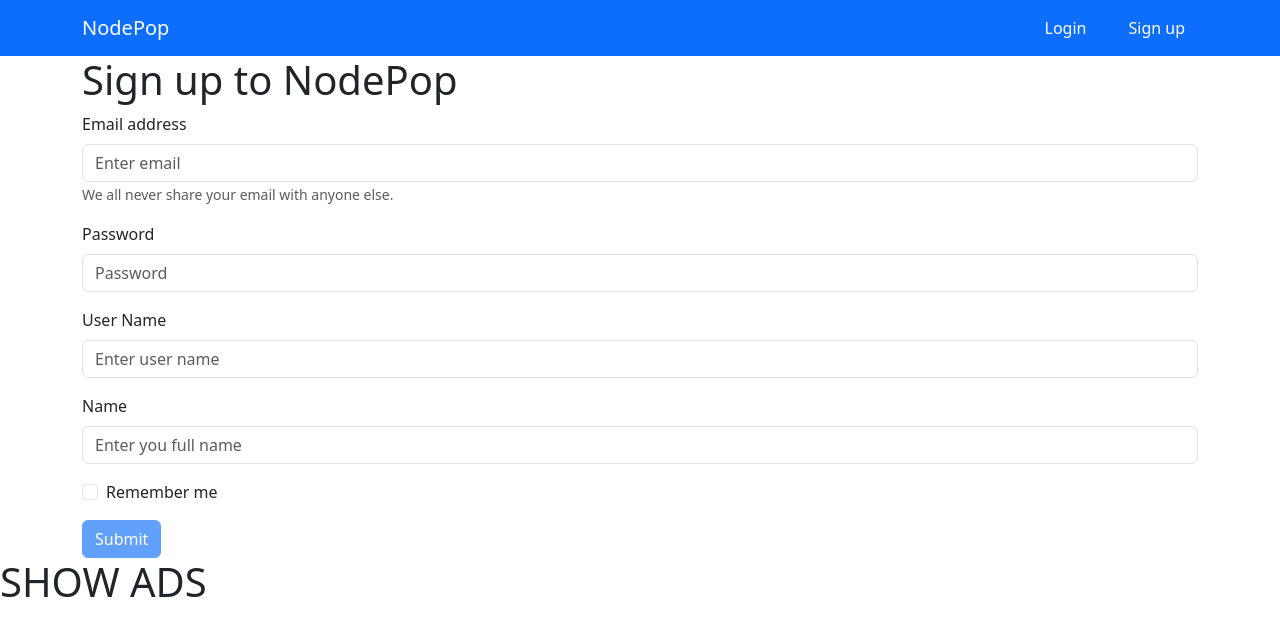
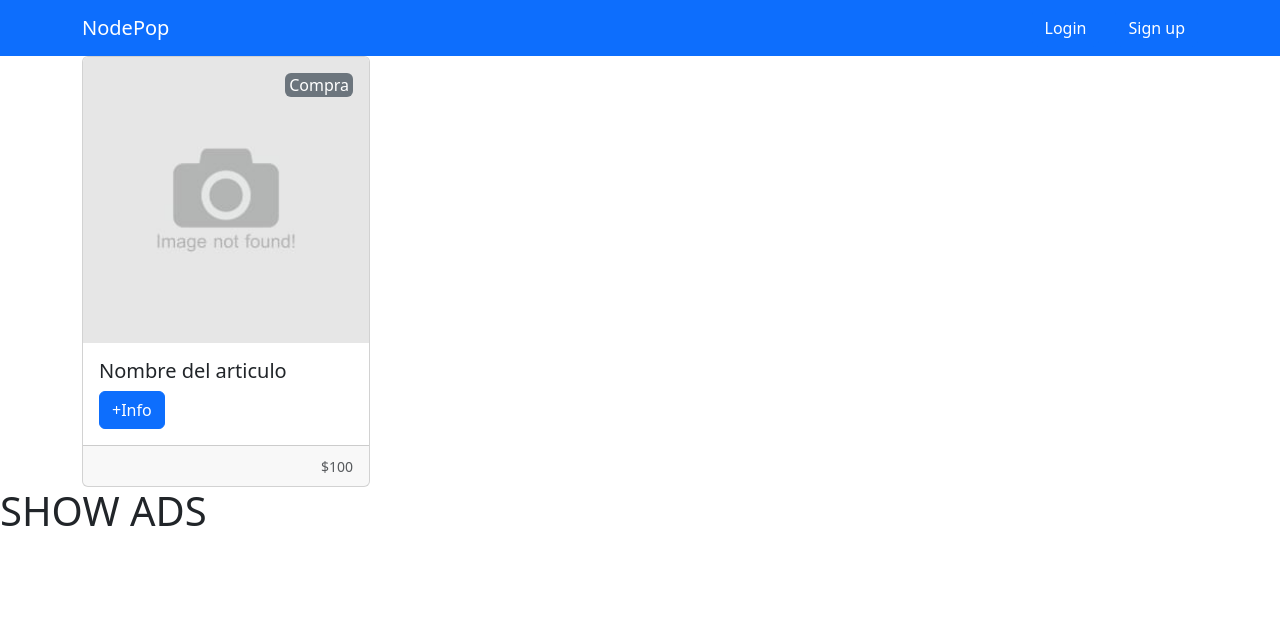
Before and after one commit to Gaston-Herrlein/Practica-Modulo-React, a React (Vite) app: page / in a window 1280 px wide. Shown: the top 636 px of the page. Built offline with nearby package versions, Linux system fonts and the light colour scheme; no server answers.

Commit message:
feat: se crea componente Card para mostrar anuncios

```diff
--- a/src/App.jsx
+++ b/src/App.jsx
@@ -2,14 +2,20 @@ import LoginPage from "./pages/auth/LoginPage"
 import RegisterPage from "./pages/auth/RegisterPage.jsx"
 import { Header } from "./pages/components/Header.jsx"
 import { useAuth } from "./pages/auth/context.jsx"
+import { AdsMainPage } from "./pages/ads/AdsMainPage.jsx"
+import { Container } from "react-bootstrap"
 
 function App() {
   const {isLogged} = useAuth()
   return (
     <>
     <Header />
-    <RegisterPage />
-    {isLogged ? <LoginPage /> : <h1>SHOW ADS</h1>}
+    <Container className="center">
+      <AdsMainPage />
+    </Container>
+    {/* <LoginPage /> */}
+    {/* <RegisterPage /> */}
+    {isLogged ? <RegisterPage /> : <h1>SHOW ADS</h1>}
     </>
   )
 }
--- /dev/null
+++ b/src/pages/ads/AdsMainPage.jsx
@@ -0,0 +1,17 @@
+import { AdCard } from "./components/AdCard";
+
+export const AdsMainPage = () => {
+  const dummyAd = {
+    imgSRC: "../src/assets/not-found.jpg",
+    title: "Nombre del articulo",
+    decription: "Lorem ipsum dolor sit amet, consectetur adipiscing elit. Sed tempus iaculis nisi nec maximus. Aliquam eu justo lacus. Donec mauris magna, condimentum non elementum sit amet, faucibus vel nisl. Nulla magna ex, scelerisque eu luctus ac, mattis quis eros.",
+    price: "$100",
+    sale: true
+  }
+
+  return (
+    <>
+      <AdCard imgSRC={dummyAd.imgSRC} title={dummyAd.title} description={dummyAd.decription} price={dummyAd.price} sale={dummyAd.sale} />
+    </>
+  );
+};
--- /dev/null
+++ b/src/pages/ads/components/AdCard.jsx
@@ -0,0 +1,24 @@
+// import { CardBody, CardImg, CardImgOverlay, CardTitle, CardFooter } from 'react-bootstrap';
+import Button from 'react-bootstrap/Button';
+import Card from 'react-bootstrap/Card';
+
+export const AdCard = ({imgSRC, title, description, price, sale}) => {
+  return (
+    <Card style={{ width: '18rem' }}>
+      <Card.Img variant="top" src={imgSRC} />
+      <Card.ImgOverlay>
+        <div className="d-flex justify-content-end">
+          <span className='bg-secondary text-white px-1 rounded'>{sale ? "Compra": "Venta"}</span>
+        </div>
+      </Card.ImgOverlay>
+      <Card.Body>
+        <Card.Title>{title}</Card.Title>
+        {/* <Card.Text>{description}</Card.Text> */}
+        <Button variant="primary">+Info</Button>
+      </Card.Body>
+      <Card.Footer className='text-end'>
+        <small className="text-muted">{price}</small>
+      </Card.Footer>
+    </Card>
+  );
+}
```
Also changed, not shown: src/assets/not-found.jpg (added).
